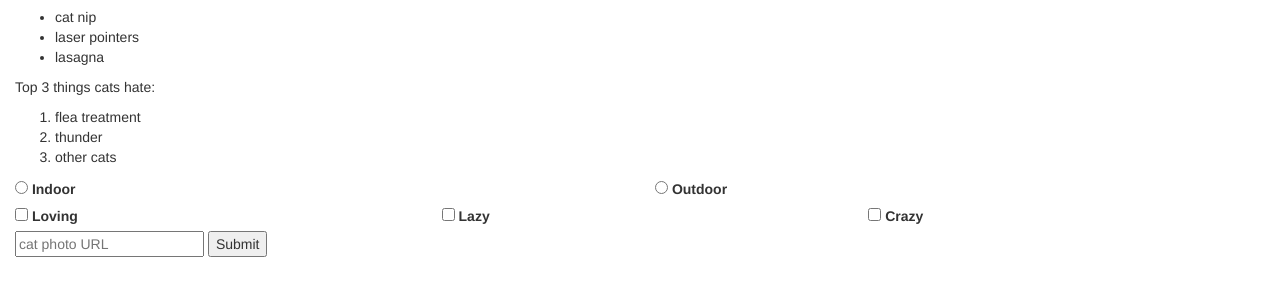
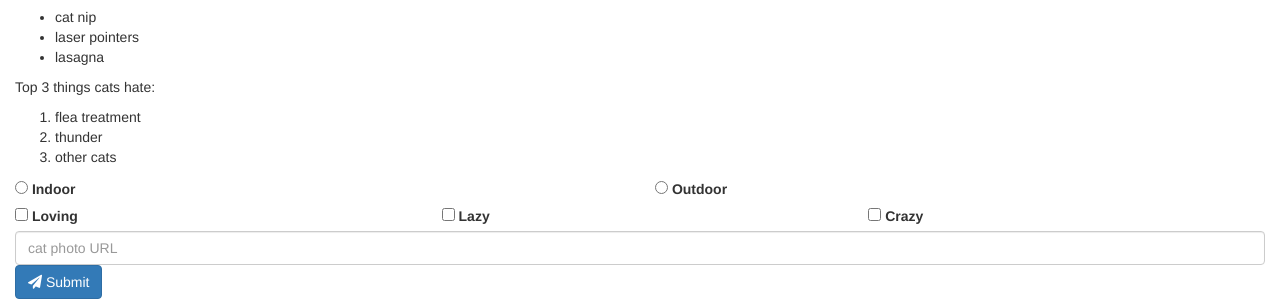
Before and after one commit to antoniopolonijr/freeCodeCamp-frontEndDevelopmentLibraries-bootstrap, a plain HTML site: page Cat Photo App/index.html in a window 1280 px wide. Shown: the part 659-958 px from the top of the page. Before the commit the page ends 916 px from the top, so only its background shows below. Drawn offline with nearby package versions, Linux system fonts and the light colour scheme.

Commit message:
Style Text Inputs as Form Controls

```diff
--- a/Cat Photo App/index.html
+++ b/Cat Photo App/index.html
@@ -136,8 +136,17 @@ You can include Font Awesome in any app by adding the following code to the top
           </div>
         </div>
 
-        <input type="text" placeholder="cat photo URL" required />
-        <button type="submit">Submit</button>
+        <!-- Give your form's text input field a class of form-control. All textual <input>, <textarea>, and <select> elements with the class .form-control have a width of 100%.-->
+        <input
+          type="text"
+          placeholder="cat photo URL"
+          required
+          class="form-control"
+        />
+        <!-- You can add the fa-paper-plane Font Awesome icon by adding <i class="fa fa-paper-plane"></i> within your submit button element. Give your form's submit button the classes btn btn-primary. -->
+        <button type="submit" class="btn btn-primary">
+          <i class="fa fa-paper-plane"></i> Submit
+        </button>
       </form>
     </div>
   </body>
```
